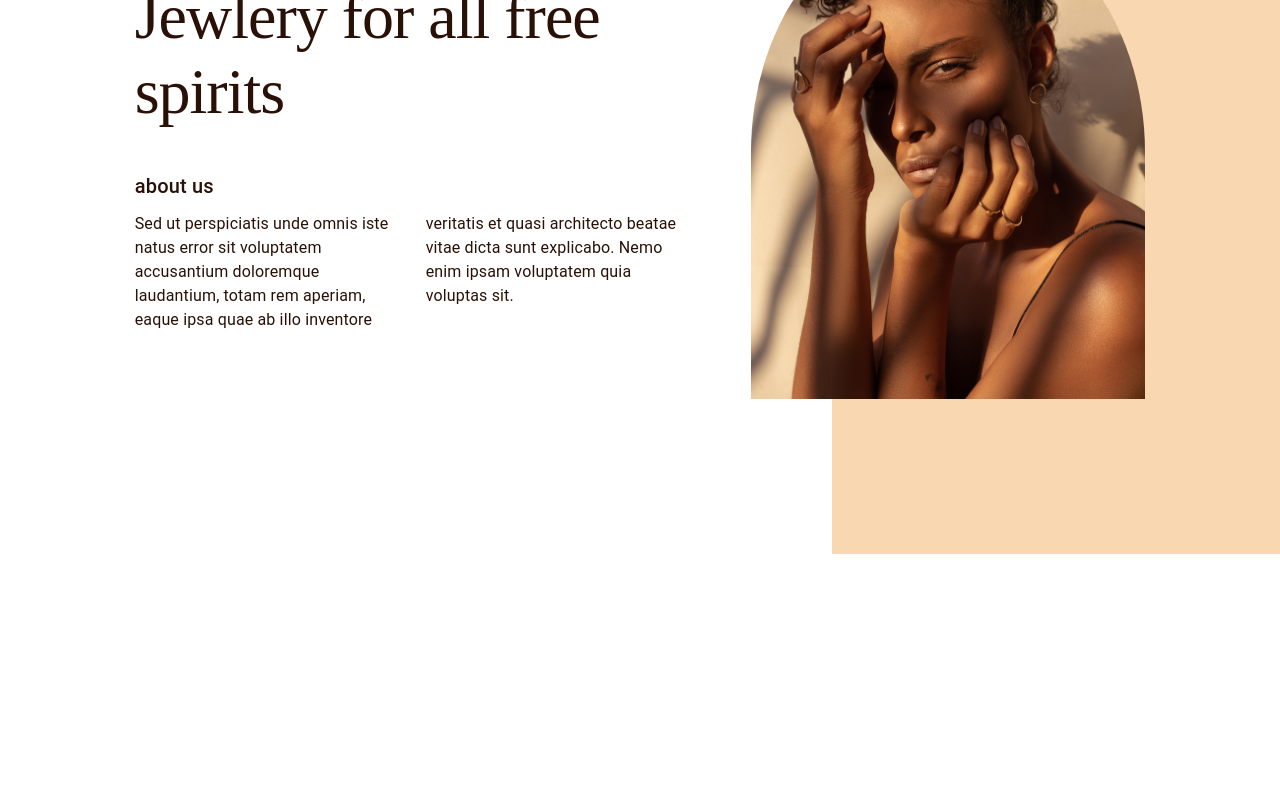
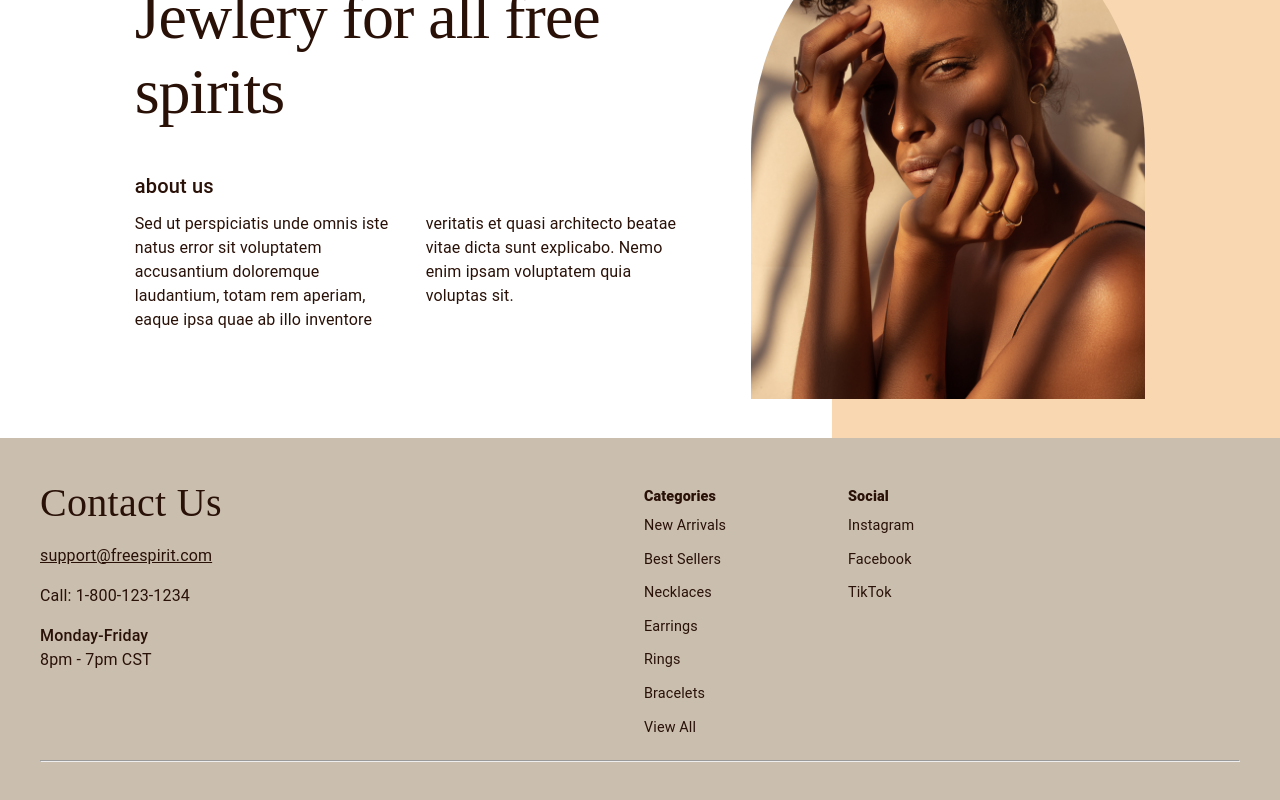
Before and after one commit to christine-contreras/ecommerce-store-client, a React (Create React App) app: page / in a window 1280 px wide. Shown: the part 246-1046 px from the top of the page. Before the commit the page ends 800 px from the top, so only its background shows below. Built offline with nearby package versions, Linux system fonts and the light colour scheme; no server answers.

Commit message:
footer working

```diff
--- a/src/atoms/atoms.js
+++ b/src/atoms/atoms.js
@@ -3,6 +3,19 @@ import { atom, selector } from 'recoil'
 export const userAtom = atom({
   key: 'userAtom',
   default: null,
+})
+
+export const categoriesAtom = atom({
+  key: 'categoriesAtom',
+  default: [
+    'New Arrivals',
+    'Best Sellers',
+    'Necklaces',
+    'Earrings',
+    'Rings',
+    'Bracelets',
+    'View All',
+  ],
 })
 
 export const errorAtom = atom({
--- /dev/null
+++ b/src/components/footer/BottomLinks.js
@@ -0,0 +1,7 @@
+import React from 'react'
+
+const BottomLinks = () => {
+  return <div></div>
+}
+
+export default BottomLinks
--- /dev/null
+++ b/src/components/footer/ContactInfo.js
@@ -0,0 +1,36 @@
+import React from 'react'
+import { Typography, Grid, Link } from '@mui/material'
+const ContactInfo = () => {
+  return (
+    <Grid item container spacing={2} flexDirection='column'>
+      <Grid item>
+        <Typography component='p' variant='h4'>
+          Contact Us
+        </Typography>
+      </Grid>
+
+      <Grid item container spacing={2}>
+        <Grid item container flexDirection='column' xs={6} md={12} spacing={2}>
+          <Grid item>
+            <Link href='#' color='inherit'>
+              support@freespirit.com
+            </Link>
+          </Grid>
+          <Grid item>
+            Call:{' '}
+            <Link href='#' color='inherit' underline='hover'>
+              1-800-123-1234
+            </Link>
+          </Grid>
+        </Grid>
+
+        <Grid item xs={6} md={12}>
+          <Typography sx={{ fontWeight: 500 }}>Monday-Friday</Typography>
+          <Typography component='p'>8pm - 7pm CST</Typography>
+        </Grid>
+      </Grid>
+    </Grid>
+  )
+}
+
+export default ContactInfo
--- /dev/null
+++ b/src/components/footer/Menu.js
@@ -0,0 +1,27 @@
+import React from 'react'
+import { MenuList, MenuItem, Typography } from '@mui/material'
+import { categoriesAtom } from '../../atoms/atoms'
+import { useNavigate } from 'react-router'
+import { useRecoilValue } from 'recoil'
+
+const Menu = () => {
+  let navigate = useNavigate()
+
+  const categories = useRecoilValue(categoriesAtom)
+  return (
+    <MenuList className='menu'>
+      <Typography variant='subtitle2' component='p'>
+        Categories
+      </Typography>
+      {categories.map((page) => (
+        <MenuItem
+          onClick={() => navigate(`/`)}
+          key={`footer-menu-item-${page}`}>
+          {page}
+        </MenuItem>
+      ))}
+    </MenuList>
+  )
+}
+
+export default Menu
--- /dev/null
+++ b/src/components/footer/Social.js
@@ -0,0 +1,22 @@
+import React from 'react'
+import { MenuList, MenuItem, Typography } from '@mui/material'
+
+const Social = () => {
+  const social = ['Instagram', 'Facebook', 'TikTok']
+  return (
+    <MenuList className='menu'>
+      <Typography variant='subtitle2' component='p'>
+        Social
+      </Typography>
+      {social.map((page) => (
+        <MenuItem
+          //   onClick={() => navigate(`/`)}
+          key={`footer-social-item-${page}`}>
+          {page}
+        </MenuItem>
+      ))}
+    </MenuList>
+  )
+}
+
+export default Social
--- a/src/components/nav/CategoryDropdownMenu.js
+++ b/src/components/nav/CategoryDropdownMenu.js
@@ -1,6 +1,9 @@
 import * as React from 'react'
 import { Menu, MenuItem, Typography } from '@mui/material'
+import { categoriesAtom } from '../../atoms/atoms'
+
 import { useNavigate } from 'react-router'
+import { useRecoilValue } from 'recoil'
 
 const CategoryDropdownMenu = ({
   moreAnchorEl,
@@ -9,15 +12,8 @@ const CategoryDropdownMenu = ({
 }) => {
   let navigate = useNavigate()
 
-  const pages = [
-    'New Arrivals',
-    'Best Sellers',
-    'Necklaces',
-    'Earrings',
-    'Rings',
-    'Bracelets',
-    'View All',
-  ]
+  const categories = useRecoilValue(categoriesAtom)
+
   return (
     <Menu
       className='menu'
@@ -35,7 +31,7 @@ const CategoryDropdownMenu = ({
       <Typography variant='subtitle2' component='p'>
         Categories
       </Typography>
-      {pages.map((page) => (
+      {categories.map((page) => (
         <MenuItem
           onClick={() => navigate(`/`)}
           key={`category-menu-item-${page}`}>
--- /dev/null
+++ b/src/containers/Footer.js
@@ -0,0 +1,40 @@
+import React from 'react'
+import { Grid } from '@mui/material'
+import ContactInfo from '../components/footer/ContactInfo'
+import Menu from '../components/footer/Menu'
+import Social from '../components/footer/Social'
+import BottomLinks from '../components/footer/BottomLinks'
+
+const Footer = () => {
+  return (
+    <Grid
+      container
+      flexDirection='column'
+      sx={{ backgroundColor: 'secondary.dark', p: 5 }}>
+      {/* top of footer */}
+      <Grid item container spacing={1}>
+        <Grid item xs={12} md={6}>
+          <ContactInfo />
+        </Grid>
+
+        <Grid item container xs={12} md={6} spacing={2}>
+          <Grid item xs={6} md={4}>
+            <Menu />
+          </Grid>
+          <Grid item xs={6} md={4}>
+            <Social />
+          </Grid>
+        </Grid>
+      </Grid>
+
+      {/* bottom of footer */}
+      <Grid item>
+        <hr />
+      </Grid>
+
+      <BottomLinks />
+    </Grid>
+  )
+}
+
+export default Footer
--- a/src/containers/Layout.js
+++ b/src/containers/Layout.js
@@ -1,15 +1,22 @@
 import React from 'react'
-import { Container, Grid } from '@mui/material'
+import { Grid } from '@mui/material'
 import Nav from './Nav'
-
+import Footer from './Footer'
 const Layout = ({ children }) => {
   return (
-    <Grid container flexDirection='column'>
+    <Grid
+      container
+      flexDirection='column'
+      justifyContent='space-between'
+      sx={{ minHeight: '100vh' }}>
       <Grid item>
         <Nav />
       </Grid>
-      <Grid item container sx={{ pt: 15 }}>
+      <Grid item container sx={{ pt: 15, flexGrow: 1 }}>
         {children}
+      </Grid>
+      <Grid item container>
+        <Footer />
       </Grid>
     </Grid>
   )
--- a/src/style/theme/theme.js
+++ b/src/style/theme/theme.js
@@ -47,9 +47,13 @@ export const theme = createTheme({
       },
       fontFamily: '"Afterglow", cursive',
     },
-    // h4: {
-    //   fontFamily: '"Libre Caslon Text", serif',
-    // },
+    h4: {
+      fontSize: '2.5em',
+      '@media (max-width:600px)': {
+        fontSize: '1.5em',
+      },
+      fontFamily: '"Afterglow", cursive',
+    },
     // h5: {
     //   fontFamily: '"Libre Caslon Text", serif',
     // },
```
